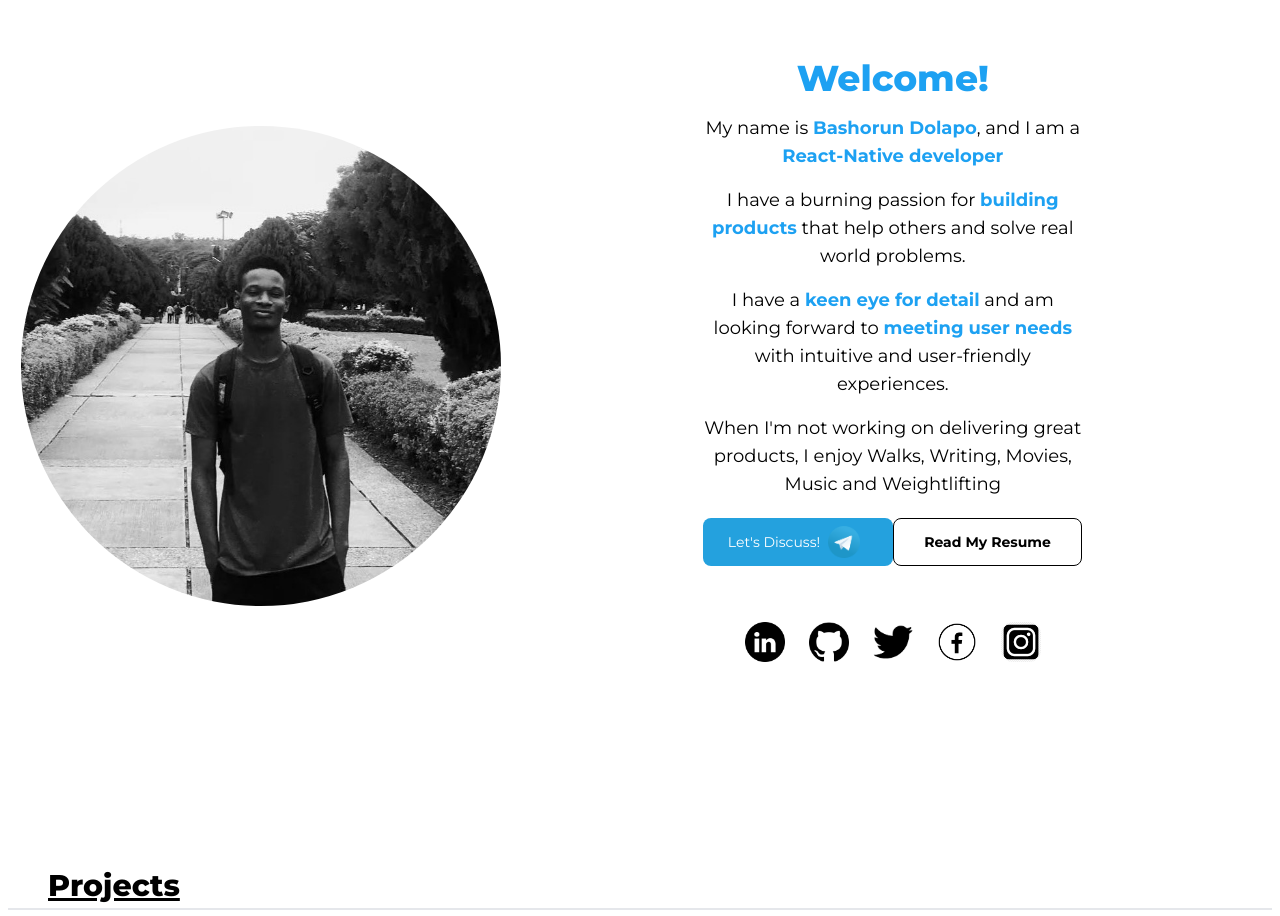
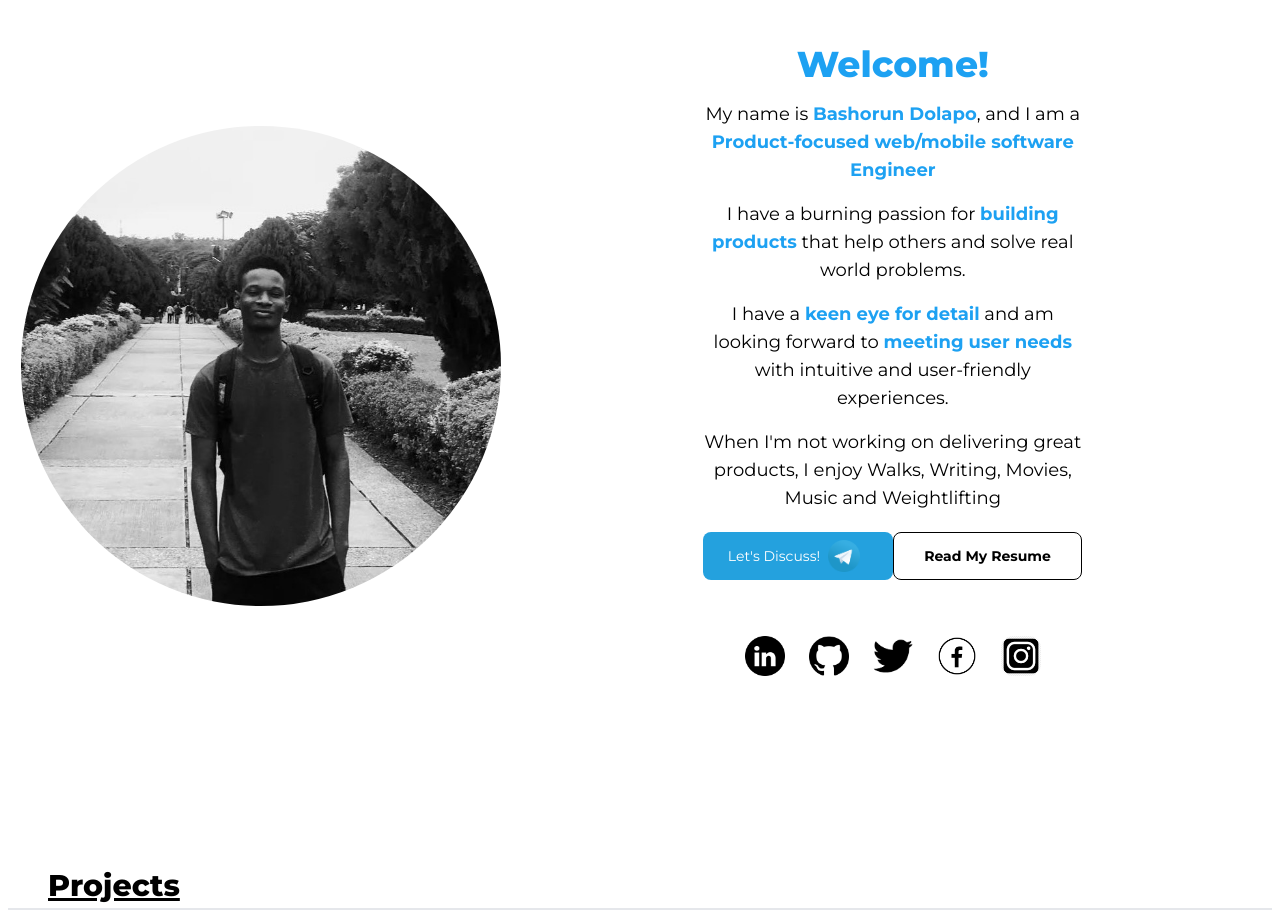
Before and after one commit to codebydolapo/Portfolio-Mobile, a Next.js app: page / in a window 1280 px wide. Shown: the part 1000-1916 px from the top of the page. Built offline with nearby package versions, Linux system fonts and the light colour scheme; a web font is replaced by a local one.

Commit message:
chore: updated about

```diff
--- a/components/About.tsx
+++ b/components/About.tsx
@@ -24,7 +24,7 @@ function About() {
             <div className={`md:w-[60%] md:h-full flex flex-col items-center justify-center xs:w-[100%] xs:h-[50%]`}>
                 <div className={`md:w-[50%] flex flex-col xs:w-[98%]`}>
                     <h1 className={`text-center text-[#1DA1F2] my-2 md:text-4xl font-extrabold xs:text-2xl`}>Welcome!</h1>
-                    <p className={`text-center text-black my-2 md:text-lg xs:text-sm`}>My name is <b className="text-[#1DA1F2]">Bashorun Dolapo</b>, and I am a <b className="text-[#1DA1F2]">React-Native developer</b> </p>
+                    <p className={`text-center text-black my-2 md:text-lg xs:text-sm`}>My name is <b className="text-[#1DA1F2]">Bashorun Dolapo</b>, and I am a <b className="text-[#1DA1F2]">Product-focused web/mobile software Engineer</b> </p>
                     <p className={`text-center text-black my-2 md:text-lg xs:text-sm`}>I have a burning passion for <b className="text-[#1DA1F2]">building products</b> that help others and solve real world problems.</p>
                     <p className={`text-center text-black my-2 md:text-lg xs:text-sm`}>
                         I have a <b className="text-[#1DA1F2]">keen eye for detail</b> and am looking forward to <b className="text-[#1DA1F2]">meeting user needs</b> with intuitive and user-friendly experiences.</p>
```
